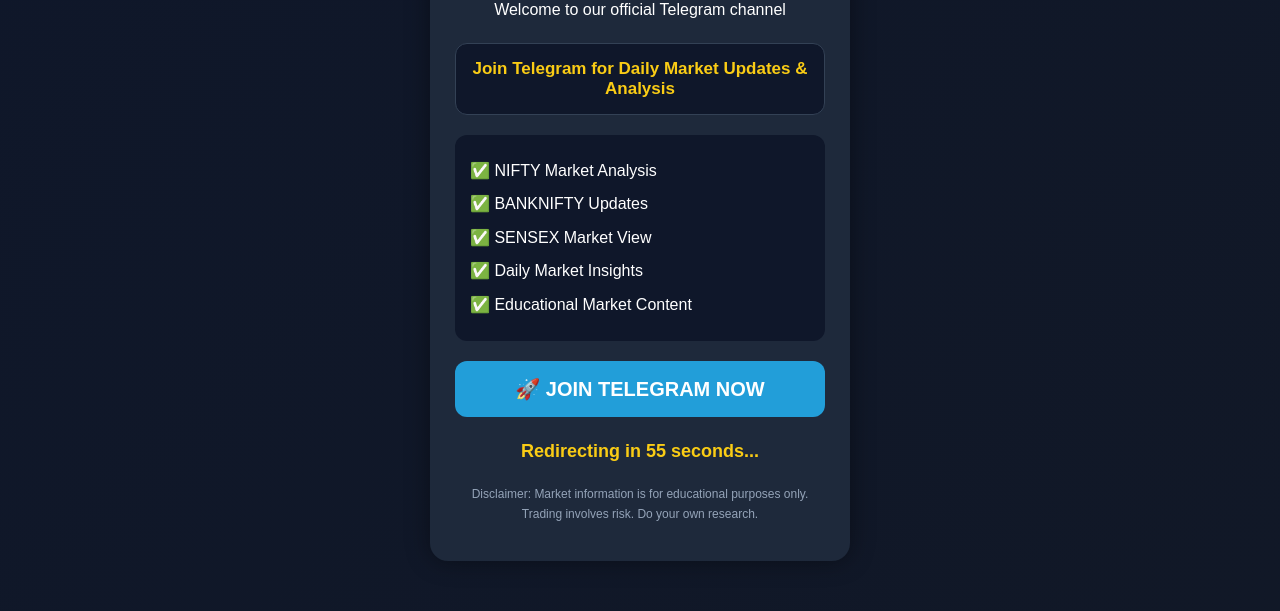
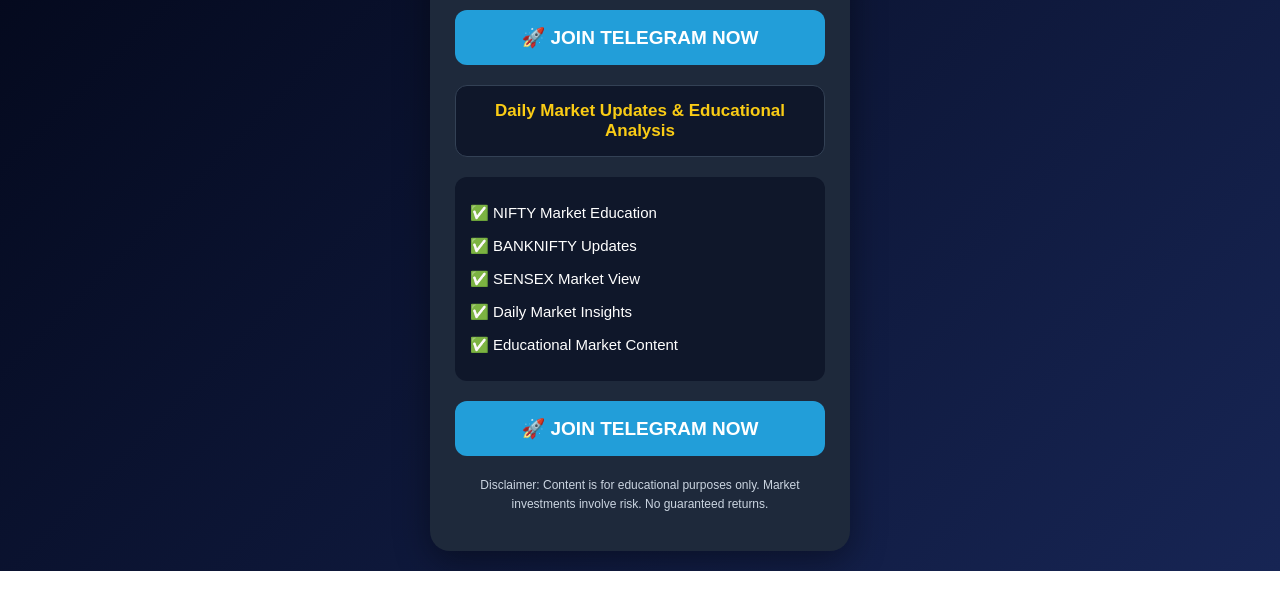
Before and after one commit to meenajimeenasong-web/munnaf-sirra, a plain HTML site: page index.html in a window 1280 px wide. Shown: the part 251-862 px from the top of the page. After the commit the page ends 822 px from the top, so only its background shows below. Drawn offline with Linux system fonts and the light colour scheme.

Commit message:
Update index.html

```diff
--- a/index.html
+++ b/index.html
@@ -1,29 +1,27 @@
+
 <!DOCTYPE html>
 <html lang="hi">
 <head>
 <meta charset="UTF-8">
 <meta name="viewport" content="width=device-width, initial-scale=1.0">
-<title>MUNAF - Join Telegram</title>
+<title>MUNAF - Telegram</title>
 
 <!-- Meta Pixel -->
 <script>
 !function(f,b,e,v,n,t,s)
-{if(f.fbq)return;n=f.fbq=function(){n.callMethod?
-n.callMethod.apply(n,arguments):n.queue.push(arguments)};
-if(!f._fbq)f._fbq=n;n.push=n;n.loaded=!0;n.version='2.0';
+{if(f.fbq)return;n=f.fbq=function(){
+n.callMethod?n.callMethod.apply(n,arguments):n.queue.push(arguments)};
+if(!f._fbq)f._fbq=n;
+n.push=n;n.loaded=!0;n.version='2.0';
 n.queue=[];t=b.createElement(e);t.async=!0;
 t.src=v;s=b.getElementsByTagName(e)[0];
-s.parentNode.insertBefore(t,s)}(window, document,'script',
+s.parentNode.insertBefore(t,s)
+}(window,document,'script',
 'https://connect.facebook.net/en_US/fbevents.js');
 
-fbq('init', '29512264565052134');
-fbq('track', 'PageView');
+fbq('init','29512264565052134');
+fbq('track','PageView');
 </script>
-
-<noscript>
-<img height="1" width="1" style="display:none"
-src="https://www.facebook.com/tr?id=29512264565052134&ev=PageView&noscript=1"/>
-</noscript>
 
 <style>
 *{
@@ -34,19 +32,23 @@ box-sizing:border-box;
 
 body{
 font-family:Arial,sans-serif;
-background:linear-gradient(135deg,#0f172a,#111827);
+background:linear-gradient(135deg,#020617,#172554);
 color:white;
 text-align:center;
 padding:20px;
+min-height:100vh;
+display:flex;
+justify-content:center;
+align-items:center;
 }
 
 .container{
+width:100%;
 max-width:420px;
-margin:30px auto;
 background:#1e293b;
 padding:25px;
-border-radius:18px;
-box-shadow:0 0 25px rgba(0,0,0,0.4);
+border-radius:20px;
+box-shadow:0 10px 35px rgba(0,0,0,.4);
 }
 
 .profile{
@@ -59,9 +61,9 @@ margin-bottom:15px;
 }
 
 h1{
-font-size:28px;
+font-size:30px;
+color:#22c55e;
 margin-bottom:10px;
-color:#22c55e;
 }
 
 p{
@@ -90,21 +92,22 @@ margin:20px 0;
 }
 
 .features p{
-margin:8px 0;
+margin:9px 0;
+font-size:15px;
 }
 
 .btn{
 display:block;
 width:100%;
 padding:16px;
-margin-top:15px;
+margin:15px 0;
 background:#229ED9;
 color:white;
 text-decoration:none;
-font-size:20px;
+font-size:19px;
 font-weight:bold;
 border-radius:12px;
-transition:0.3s;
+transition:.3s;
 }
 
 .btn:hover{
@@ -112,16 +115,9 @@ background:#168ac2;
 transform:scale(1.02);
 }
 
-.timer{
-margin-top:20px;
-color:#facc15;
-font-weight:bold;
-font-size:18px;
-}
-
 .disclaimer{
 font-size:12px;
-color:#94a3b8;
+color:#cbd5e1;
 margin-top:20px;
 }
 </style>
@@ -131,7 +127,6 @@ margin-top:20px;
 
 <div class="container">
 
-<!-- Google Drive Profile Image -->
 <img class="profile"
 src="https://drive.google.com/thumbnail?id=1bfeTbTuJNc0s4d7mg2v5boqZ01YDUzUm&sz=w500"
 alt="MUNAF Profile">
@@ -140,40 +135,46 @@ alt="MUNAF Profile">
 
 <p>Welcome to our official Telegram channel</p>
 
-<!-- One Line Above Button -->
+<!-- TOP BUTTON -->
+<a class="btn join-btn"
+href="https://t.me/+Cn7LxezoM-s2OGJl"
+target="_blank"
+rel="noopener noreferrer">
+🚀 JOIN TELEGRAM NOW
+</a>
+
 <div class="line">
-Join Telegram for Daily Market Updates & Analysis
+Daily Market Updates & Educational Analysis
 </div>
 
 <div class="features">
-<p>✅ NIFTY Market Analysis</p>
+<p>✅ NIFTY Market Education</p>
 <p>✅ BANKNIFTY Updates</p>
 <p>✅ SENSEX Market View</p>
 <p>✅ Daily Market Insights</p>
 <p>✅ Educational Market Content</p>
 </div>
 
-<!-- Only One Button -->
+<!-- BOTTOM BUTTON -->
 <a class="btn join-btn"
-href="https://t.me/+Cn7LxezoM-s2OGJl">
+href="https://t.me/+Cn7LxezoM-s2OGJl"
+target="_blank"
+rel="noopener noreferrer">
 🚀 JOIN TELEGRAM NOW
 </a>
 
-<p class="timer">
-Redirecting in <span id="count">60</span> seconds...
-</p>
-
 <p class="disclaimer">
-Disclaimer: Market information is for educational purposes only.
-Trading involves risk. Do your own research.
+Disclaimer: Content is for educational purposes only.
+Market investments involve risk. No guaranteed returns.
 </p>
 
 </div>
 
 <script>
+// Track both button clicks
+document.querySelectorAll('.join-btn').forEach(function(button){
 
-// Subscribe Event on Telegram Button Click
-document.querySelector('.join-btn').addEventListener('click',function(){
+button.addEventListener('click',function(){
 
 if(typeof fbq === 'function'){
 fbq('track','Subscribe');
@@ -181,28 +182,7 @@ fbq('track','Subscribe');
 
 });
 
-// 60 Second Auto Redirect
-var seconds=60;
-var counter=document.getElementById('count');
-
-if(window.self===window.top){
-
-var timer=setInterval(function(){
-
-seconds--;
-counter.innerText=seconds;
-
-if(seconds<=0){
-
-clearInterval(timer);
-window.location.href='https://t.me/+Cn7LxezoM-s2OGJl';
-
-}
-
-},1000);
-
-}
-
+});
 </script>
 
 </body>
```
